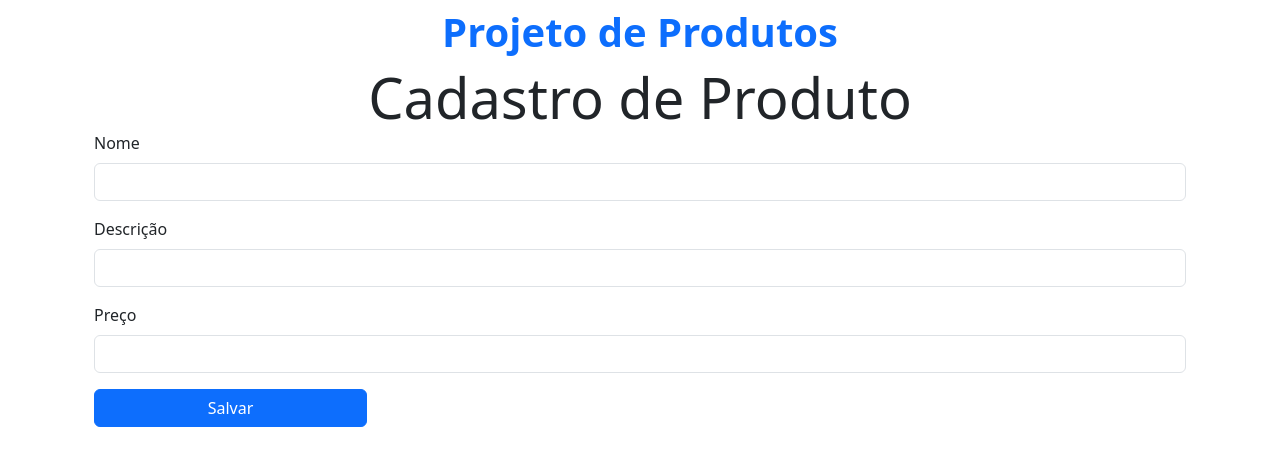
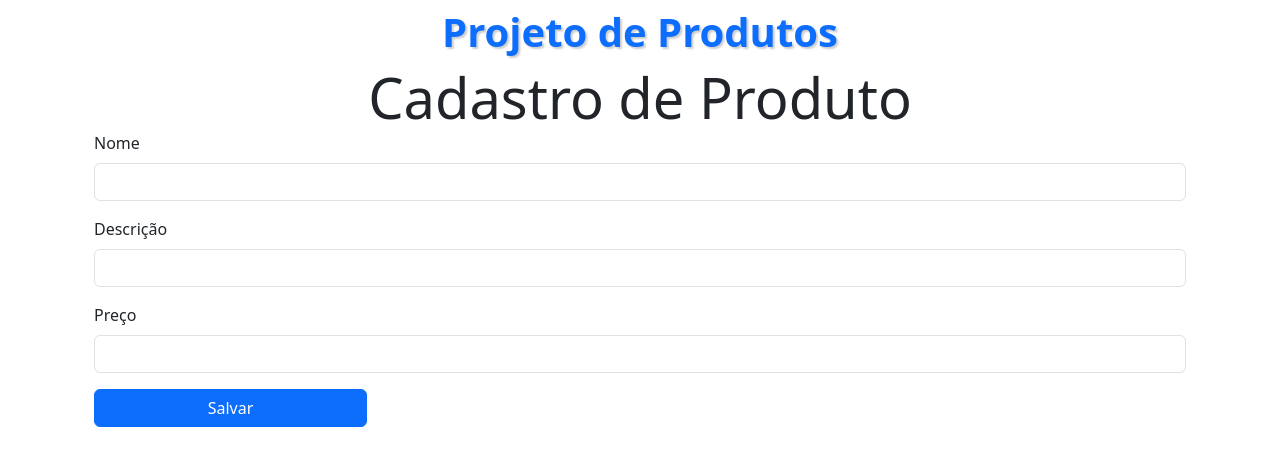
Before and after one commit to VictorPedroza/Product, an Angular app: page / in a window 1280 px wide. Shown: the top 466 px of the page. Built offline with nearby package versions, Linux system fonts and the light colour scheme.

Commit message:
:sparkles: Add text shadow on Header Text

```diff
--- a/src/app/app.css
+++ b/src/app/app.css
@@ -0,0 +1,3 @@
+.text-shadow {
+  text-shadow: 2px 2px 2px rgba(0, 0, 0, 0.2);
+}
--- a/src/app/app.html
+++ b/src/app/app.html
@@ -1,4 +1,4 @@
 <div class="container">
-  <h1 class="m-2 text-center text-primary fw-bold fs-1 display-4">Projeto de Produtos</h1>
+  <h1 class="m-2 text-center text-primary fw-bold fs-1 display-4 text-shadow">Projeto de Produtos</h1>
   <app-product></app-product>
 </div>
```
